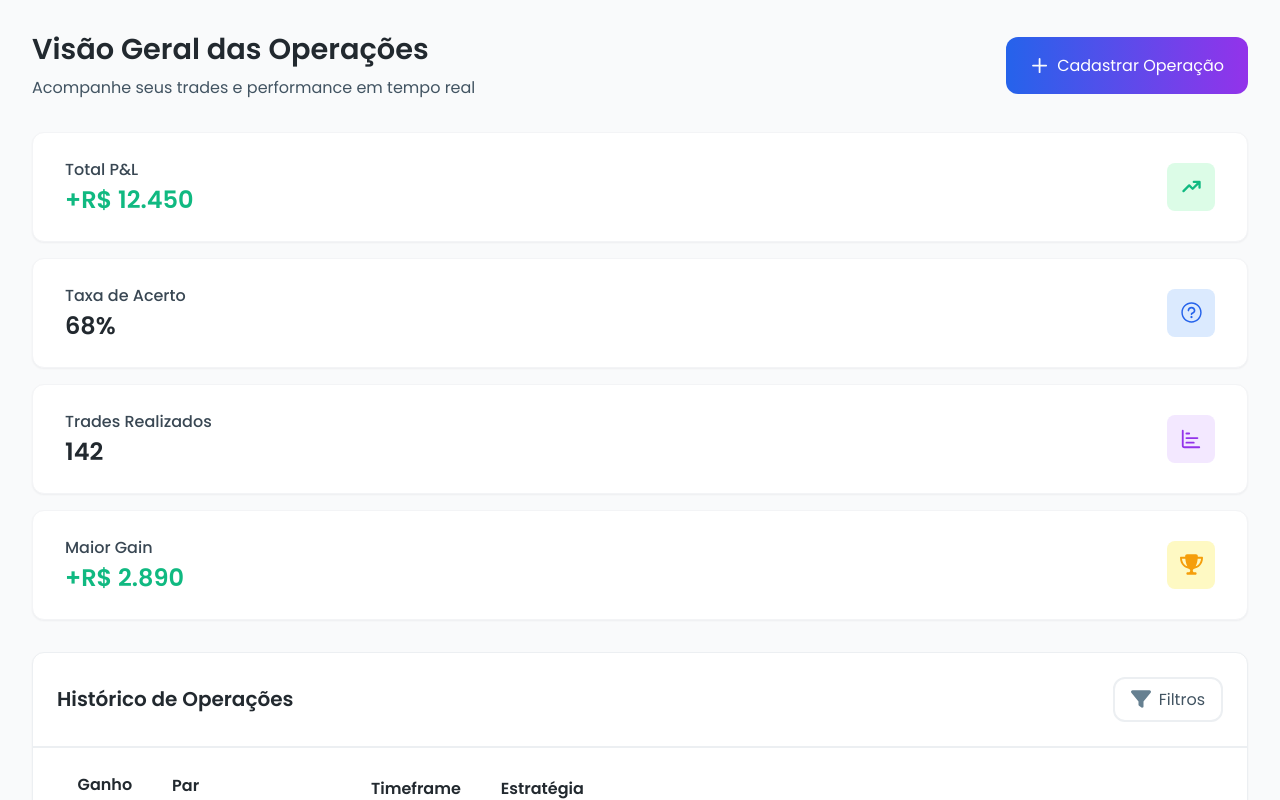
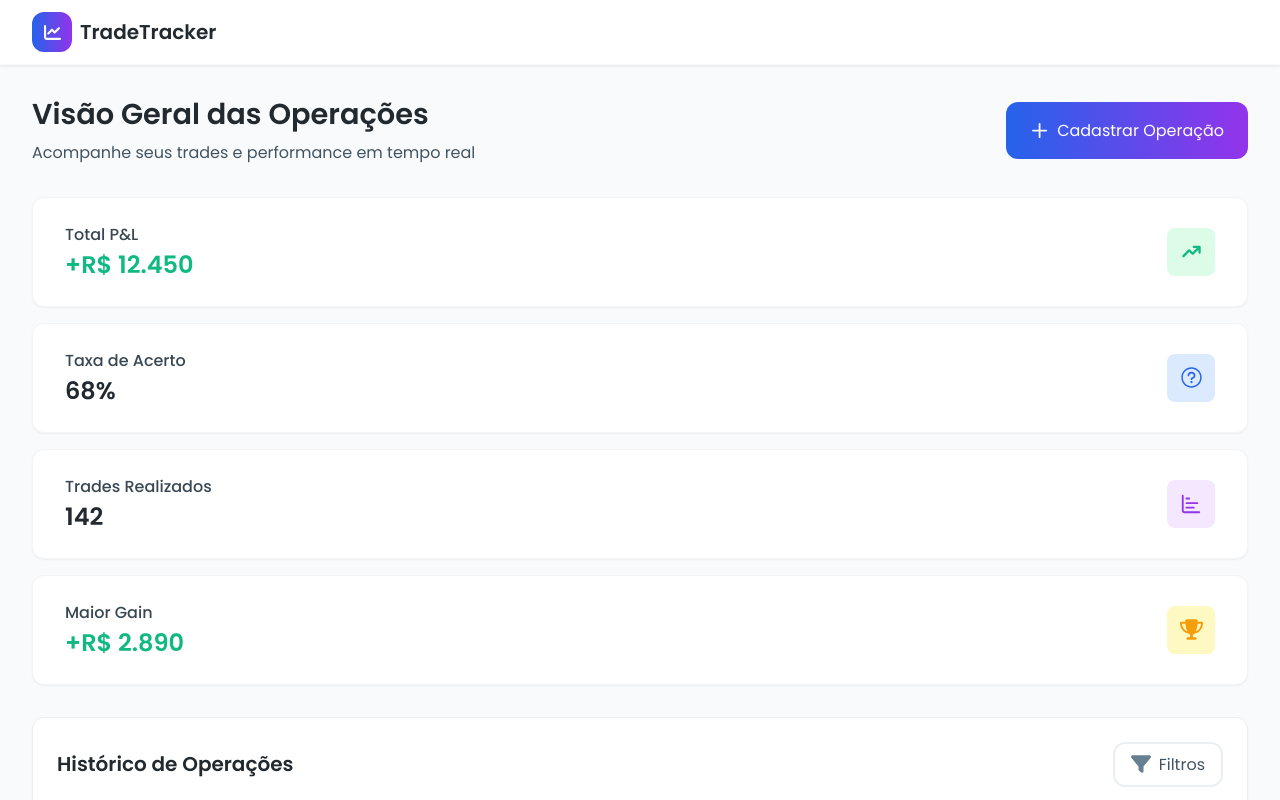
Before and after one commit to Beatriz-Heydman/trade-vision, a React (Vite) app: page / in a window 1280 px wide. Shown: the top 800 px of the page. Built offline with nearby package versions, Linux system fonts and the light colour scheme.

Commit message:
feat: create component header

```diff
--- a/src/App.tsx
+++ b/src/App.tsx
@@ -1,5 +1,8 @@
 // Libs
 import { ThemeProvider } from "styled-components";
+
+// Components
+import { Header } from "./components/header";
 
 // Pages
 // import { LoginPage } from "./pages/login";
@@ -12,6 +15,7 @@ function App() {
   return (
     <ThemeProvider theme={THEME}>
       {/* <LoginPage /> */}
+      <Header />
       <HomePage />
     </ThemeProvider>
   );
--- /dev/null
+++ b/src/components/header/index.tsx
@@ -0,0 +1,33 @@
+// Libs
+import { useTheme } from "styled-components";
+import { FaChartLine } from "react-icons/fa6";
+
+// Components
+import { Flex } from "../flex";
+import { Typography } from "../typography";
+
+// Styles
+import { StyledHeader } from "./styles";
+
+export function Header() {
+  const { colors } = useTheme();
+
+  return (
+    <StyledHeader>
+      <div className="header-content">
+        <Flex gap="0.5rem" alignItems="center">
+          <div className="logo">
+            <FaChartLine color={colors.neutral[50]} fontSize={17} />
+          </div>
+          <Typography
+            fontSize="1.25rem"
+            color={colors.neutral[950]}
+            fontWeight="600"
+          >
+            TradeTracker
+          </Typography>
+        </Flex>
+      </div>
+    </StyledHeader>
+  );
+}
--- /dev/null
+++ b/src/components/header/styles.ts
@@ -0,0 +1,32 @@
+// Libs
+import styled from "styled-components";
+
+export const StyledHeader = styled.header`
+  width: 100%;
+  height: 65px;
+  box-shadow: 0 2px 2px rgba(0, 0, 0, 0.053);
+  border-bottom: 1px solid ${({ theme }) => theme.colors.neutral[50]};
+  background: ${({ theme }) => theme.colors.neutral[0]};
+  padding: 0 2rem;
+  position: sticky;
+  top: 0;
+
+  .header-content {
+    max-width: 1440px;
+    width: 100%;
+    height: 100%;
+    display: flex;
+    align-items: center;
+    justify-content: space-between;
+  }
+
+  .logo {
+    width: 40px;
+    height: 40px;
+    background: linear-gradient(90deg, #2563eb, #9333ea);
+    border-radius: 0.75rem;
+    display: flex;
+    align-items: center;
+    justify-content: center;
+  }
+`;
--- a/src/shared/themes/colors.ts
+++ b/src/shared/themes/colors.ts
@@ -1,5 +1,6 @@
 export const COLORS = {
   neutral: {
+    0: "#FFFFFF",
     50: "#F9FAFB",
     100: "#ECEFF2",
     200: "#D5DDE2",
```
